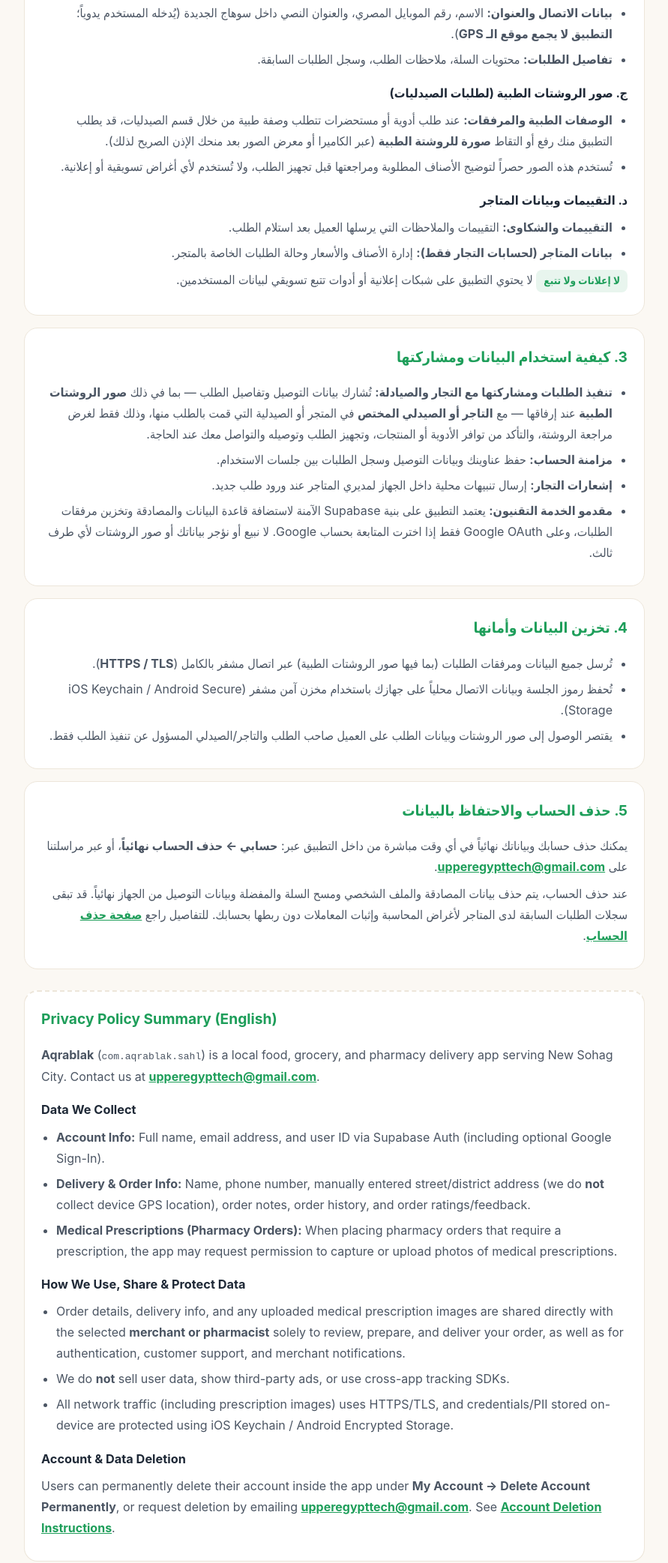
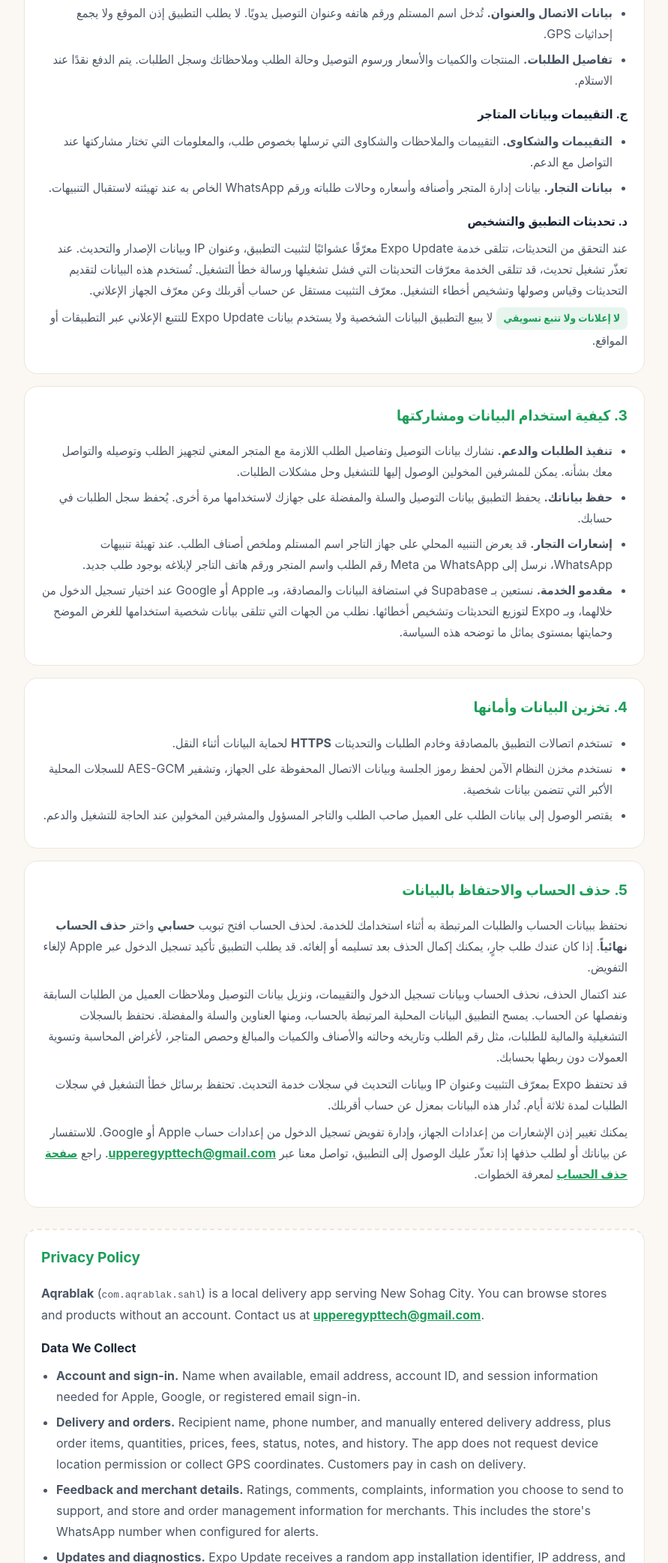
Before and after one commit to albadry1505-design/aqrablak-privacy, a plain HTML site: page index.html in a window 1280 px wide. Shown: the part 715-2800 px from the top of the page at 75% size, without its empty margins (194-1085 px from the left). Drawn offline with Linux system fonts and the light colour scheme.

Commit message:
Update Aqrablak privacy and account deletion disclosures

```diff
--- a/index.html
+++ b/index.html
@@ -107,7 +107,7 @@
   <div class="container">
     <header>
       <h1>سياسة الخصوصية — تطبيق أقربلك (Aqrablak)</h1>
-      <p>معرّف التطبيق: <code>com.aqrablak.sahl</code> • آخر تحديث: 18 نوفمبر 2026</p>
+      <p>معرّف التطبيق <code>com.aqrablak.sahl</code> • آخر تحديث <time datetime="2026-11-22">22 نوفمبر 2026</time></p>
     </header>
 
     <nav>
@@ -130,89 +130,96 @@
 
     <section class="card">
       <h2>2. البيانات التي يجمعها التطبيق</h2>
-      <p>يجمع تطبيق <strong>أقربلك</strong> الحد الأدنى من البيانات اللازمة لتشغيل الخدمة وتنفيذ طلباتك بدقة، وتشمل:</p>
+      <p>يمكنك تصفح المتاجر والمنتجات من دون حساب. نستخدم البيانات التالية لتشغيل الخدمة وتنفيذ الطلبات.</p>
 
       <h3>أ. بيانات الحساب والمصادقة</h3>
       <ul>
-        <li><strong>بيانات الهوية:</strong> الاسم الكامل، البريد الإلكتروني، ومعرّف المستخدم (عند التسجيل بالبريد الإلكتروني أو عبر تسجيل الدخول بحساب Google).</li>
+        <li><strong>بيانات الحساب والمصادقة.</strong> الاسم عند توفره، والبريد الإلكتروني، ومعرّف الحساب، وبيانات الجلسة اللازمة لتسجيل الدخول عبر Apple أو Google أو بالبريد الإلكتروني المسجّل.</li>
       </ul>
 
       <h3>ب. بيانات التوصيل والطلبات</h3>
       <ul>
-        <li><strong>بيانات الاتصال والعنوان:</strong> الاسم، رقم الموبايل المصري، والعنوان النصي داخل سوهاج الجديدة (يُدخله المستخدم يدوياً؛ <strong>التطبيق لا يجمع موقع الـ GPS</strong>).</li>
-        <li><strong>تفاصيل الطلبات:</strong> محتويات السلة، ملاحظات الطلب، وسجل الطلبات السابقة.</li>
+        <li><strong>بيانات الاتصال والعنوان.</strong> تُدخل اسم المستلم ورقم هاتفه وعنوان التوصيل يدويًا. لا يطلب التطبيق إذن الموقع ولا يجمع إحداثيات GPS.</li>
+        <li><strong>تفاصيل الطلبات.</strong> المنتجات والكميات والأسعار ورسوم التوصيل وحالة الطلب وملاحظاتك وسجل الطلبات. يتم الدفع نقدًا عند الاستلام.</li>
       </ul>
 
-      <h3>ج. صور الروشتات الطبية (لطلبات الصيدليات)</h3>
+      <h3>ج. التقييمات وبيانات المتاجر</h3>
       <ul>
-        <li><strong>الوصفات الطبية والمرفقات:</strong> عند طلب أدوية أو مستحضرات تتطلب وصفة طبية من خلال قسم الصيدليات، قد يطلب التطبيق منك رفع أو التقاط <strong>صورة للروشتة الطبية</strong> (عبر الكاميرا أو معرض الصور بعد منحك الإذن الصريح لذلك).</li>
-        <li>تُستخدم هذه الصور حصراً لتوضيح الأصناف المطلوبة ومراجعتها قبل تجهيز الطلب، ولا تُستخدم لأي أغراض تسويقية أو إعلانية.</li>
+        <li><strong>التقييمات والشكاوى.</strong> التقييمات والملاحظات والشكاوى التي ترسلها بخصوص طلب، والمعلومات التي تختار مشاركتها عند التواصل مع الدعم.</li>
+        <li><strong>بيانات التجار.</strong> بيانات إدارة المتجر وأصنافه وأسعاره وحالات طلباته ورقم WhatsApp الخاص به عند تهيئته لاستقبال التنبيهات.</li>
       </ul>
-
-      <h3>د. التقييمات وبيانات المتاجر</h3>
-      <ul>
-        <li><strong>التقييمات والشكاوى:</strong> التقييمات والملاحظات التي يرسلها العميل بعد استلام الطلب.</li>
-        <li><strong>بيانات المتاجر (لحسابات التجار فقط):</strong> إدارة الأصناف والأسعار وحالة الطلبات الخاصة بالمتجر.</li>
-      </ul>
-      <p><span class="badge">لا إعلانات ولا تتبع</span> لا يحتوي التطبيق على شبكات إعلانية أو أدوات تتبع تسويقي لبيانات المستخدمين.</p>
+      <h3>د. تحديثات التطبيق والتشخيص</h3>
+      <p>عند التحقق من التحديثات، تتلقى خدمة Expo Update معرّفًا عشوائيًا لتثبيت التطبيق، وعنوان IP وبيانات الإصدار والتحديث. عند تعذّر تشغيل تحديث، قد تتلقى الخدمة معرّفات التحديثات التي فشل تشغيلها ورسالة خطأ التشغيل. تُستخدم هذه البيانات لتقديم التحديثات وقياس وصولها وتشخيص أخطاء التشغيل. معرّف التثبيت مستقل عن حساب أقربلك وعن معرّف الجهاز الإعلاني.</p>
+      <p><span class="badge">لا إعلانات ولا تتبع تسويقي</span> لا يبيع التطبيق البيانات الشخصية ولا يستخدم بيانات Expo Update للتتبع الإعلاني عبر التطبيقات أو المواقع.</p>
     </section>
 
     <section class="card">
       <h2>3. كيفية استخدام البيانات ومشاركتها</h2>
       <ul>
-        <li><strong>تنفيذ الطلبات ومشاركتها مع التجار والصيادلة:</strong> تُشارك بيانات التوصيل وتفاصيل الطلب — بما في ذلك <strong>صور الروشتات الطبية</strong> عند إرفاقها — مع <strong>التاجر أو الصيدلي المختص</strong> في المتجر أو الصيدلية التي قمت بالطلب منها، وذلك فقط لغرض مراجعة الروشتة، والتأكد من توافر الأدوية أو المنتجات، وتجهيز الطلب وتوصيله والتواصل معك عند الحاجة.</li>
-        <li><strong>مزامنة الحساب:</strong> حفظ عناوينك وبيانات التوصيل وسجل الطلبات بين جلسات الاستخدام.</li>
-        <li><strong>إشعارات التجار:</strong> إرسال تنبيهات محلية داخل الجهاز لمديري المتاجر عند ورود طلب جديد.</li>
-        <li><strong>مقدمو الخدمة التقنيون:</strong> يعتمد التطبيق على بنية Supabase الآمنة لاستضافة قاعدة البيانات والمصادقة وتخزين مرفقات الطلبات، وعلى Google OAuth فقط إذا اخترت المتابعة بحساب Google. لا نبيع أو نؤجر بياناتك أو صور الروشتات لأي طرف ثالث.</li>
+        <li><strong>تنفيذ الطلبات والدعم.</strong> نشارك بيانات التوصيل وتفاصيل الطلب اللازمة مع المتجر المعني لتجهيز الطلب وتوصيله والتواصل معك بشأنه. يمكن للمشرفين المخولين الوصول إليها للتشغيل وحل مشكلات الطلبات.</li>
+        <li><strong>حفظ بياناتك.</strong> يحفظ التطبيق بيانات التوصيل والسلة والمفضلة على جهازك لاستخدامها مرة أخرى. يُحفظ سجل الطلبات في حسابك.</li>
+        <li><strong>إشعارات التجار.</strong> قد يعرض التنبيه المحلي على جهاز التاجر اسم المستلم وملخص أصناف الطلب. عند تهيئة تنبيهات WhatsApp، نرسل إلى WhatsApp من Meta رقم الطلب واسم المتجر ورقم هاتف التاجر لإبلاغه بوجود طلب جديد.</li>
+        <li><strong>مقدمو الخدمة.</strong> نستعين بـ Supabase في استضافة البيانات والمصادقة، وبـ Apple أو Google عند اختيار تسجيل الدخول من خلالهما، وبـ Expo لتوزيع التحديثات وتشخيص أخطائها. نطلب من الجهات التي تتلقى بيانات شخصية استخدامها للغرض الموضح وحمايتها بمستوى يماثل ما توضحه هذه السياسة.</li>
       </ul>
     </section>
 
     <section class="card">
       <h2>4. تخزين البيانات وأمانها</h2>
       <ul>
-        <li>تُرسل جميع البيانات ومرفقات الطلبات (بما فيها صور الروشتات الطبية) عبر اتصال مشفر بالكامل (<strong>HTTPS / TLS</strong>).</li>
-        <li>تُحفظ رموز الجلسة وبيانات الاتصال محلياً على جهازك باستخدام مخزن آمن مشفر (iOS Keychain / Android Secure Storage).</li>
-        <li>يقتصر الوصول إلى صور الروشتات وبيانات الطلب على العميل صاحب الطلب والتاجر/الصيدلي المسؤول عن تنفيذ الطلب فقط.</li>
+        <li>تستخدم اتصالات التطبيق بالمصادقة وخادم الطلبات والتحديثات <strong>HTTPS</strong> لحماية البيانات أثناء النقل.</li>
+        <li>نستخدم مخزن النظام الآمن لحفظ رموز الجلسة وبيانات الاتصال المحفوظة على الجهاز، وتشفير AES-GCM للسجلات المحلية الأكبر التي تتضمن بيانات شخصية.</li>
+        <li>يقتصر الوصول إلى بيانات الطلب على العميل صاحب الطلب والتاجر المسؤول والمشرفين المخولين عند الحاجة للتشغيل والدعم.</li>
       </ul>
     </section>
 
     <section class="card">
       <h2>5. حذف الحساب والاحتفاظ بالبيانات</h2>
       <p>
-        يمكنك حذف حسابك وبياناتك نهائياً في أي وقت مباشرة من داخل التطبيق عبر:
-        <strong>حسابي ← حذف الحساب نهائياً</strong>، أو عبر مراسلتنا على
-        <a class="email-link" href="mailto:upperegypttech@gmail.com">upperegypttech@gmail.com</a>.
+        نحتفظ ببيانات الحساب والطلبات المرتبطة به أثناء استخدامك للخدمة. لحذف الحساب افتح تبويب <strong>حسابي</strong> واختر <strong>حذف الحساب نهائياً</strong>. إذا كان عندك طلب جارٍ، يمكنك إكمال الحذف بعد تسليمه أو إلغائه. قد يطلب التطبيق تأكيد تسجيل الدخول عبر Apple لإلغاء التفويض.
       </p>
       <p>
-        عند حذف الحساب، يتم حذف بيانات المصادقة والملف الشخصي ومسح السلة والمفضلة وبيانات التوصيل من الجهاز نهائياً.
-        قد تبقى سجلات الطلبات السابقة لدى المتاجر لأغراض المحاسبة وإثبات المعاملات دون ربطها بحسابك.
-        للتفاصيل راجع <a class="email-link" href="delete-account.html">صفحة حذف الحساب</a>.
+        عند اكتمال الحذف، نحذف الحساب وبيانات تسجيل الدخول والتقييمات، ونزيل بيانات التوصيل وملاحظات العميل من الطلبات السابقة ونفصلها عن الحساب. يمسح التطبيق البيانات المحلية المرتبطة بالحساب، ومنها العناوين والسلة والمفضلة. نحتفظ بالسجلات التشغيلية والمالية للطلبات، مثل رقم الطلب وتاريخه وحالته والأصناف والكميات والمبالغ وحصص المتاجر، لأغراض المحاسبة وتسوية العمولات دون ربطها بحسابك.
+      </p>
+      <p>
+        قد تحتفظ Expo بمعرّف التثبيت وعنوان IP وبيانات التحديث في سجلات خدمة التحديث. تحتفظ برسائل خطأ التشغيل في سجلات الطلبات لمدة ثلاثة أيام. تُدار هذه البيانات بمعزل عن حساب أقربلك.
+      </p>
+      <p>
+        يمكنك تغيير إذن الإشعارات من إعدادات الجهاز، وإدارة تفويض تسجيل الدخول من إعدادات حساب Apple أو Google. للاستفسار عن بياناتك أو لطلب حذفها إذا تعذّر عليك الوصول إلى التطبيق، تواصل معنا عبر <a class="email-link" href="mailto:upperegypttech@gmail.com">upperegypttech@gmail.com</a>. راجع <a class="email-link" href="delete-account.html">صفحة حذف الحساب</a> لمعرفة الخطوات.
       </p>
     </section>
 
-    <section class="card en-section">
-      <h2>Privacy Policy Summary (English)</h2>
+    <section class="card en-section" lang="en" dir="ltr">
+      <h2>Privacy Policy</h2>
       <p>
-        <strong>Aqrablak</strong> (<code>com.aqrablak.sahl</code>) is a local food, grocery, and pharmacy delivery app serving New Sohag City.
+        <strong>Aqrablak</strong> (<code>com.aqrablak.sahl</code>) is a local delivery app serving New Sohag City. You can browse stores and products without an account.
         Contact us at <a class="email-link" href="mailto:upperegypttech@gmail.com">upperegypttech@gmail.com</a>.
       </p>
       <h3>Data We Collect</h3>
       <ul>
-        <li><strong>Account Info:</strong> Full name, email address, and user ID via Supabase Auth (including optional Google Sign-In).</li>
-        <li><strong>Delivery &amp; Order Info:</strong> Name, phone number, manually entered street/district address (we do <strong>not</strong> collect device GPS location), order notes, order history, and order ratings/feedback.</li>
-        <li><strong>Medical Prescriptions (Pharmacy Orders):</strong> When placing pharmacy orders that require a prescription, the app may request permission to capture or upload photos of medical prescriptions.</li>
+        <li><strong>Account and sign-in.</strong> Name when available, email address, account ID, and session information needed for Apple, Google, or registered email sign-in.</li>
+        <li><strong>Delivery and orders.</strong> Recipient name, phone number, and manually entered delivery address, plus order items, quantities, prices, fees, status, notes, and history. The app does not request device location permission or collect GPS coordinates. Customers pay in cash on delivery.</li>
+        <li><strong>Feedback and merchant details.</strong> Ratings, comments, complaints, information you choose to send to support, and store and order management information for merchants. This includes the store's WhatsApp number when configured for alerts.</li>
+        <li><strong>Updates and diagnostics.</strong> Expo Update receives a random app installation identifier, IP address, and build and update information when the app checks for updates. If an update fails to launch, Expo may receive the failed update IDs and a launch error. These data are used to deliver updates, measure their delivery, and diagnose launch problems. The installation identifier is independent of your Aqrablak account and your device's advertising identifier.</li>
       </ul>
       <h3>How We Use, Share &amp; Protect Data</h3>
       <ul>
-        <li>Order details, delivery info, and any uploaded medical prescription images are shared directly with the selected <strong>merchant or pharmacist</strong> solely to review, prepare, and deliver your order, as well as for authentication, customer support, and merchant notifications.</li>
-        <li>We do <strong>not</strong> sell user data, show third-party ads, or use cross-app tracking SDKs.</li>
-        <li>All network traffic (including prescription images) uses HTTPS/TLS, and credentials/PII stored on-device are protected using iOS Keychain / Android Encrypted Storage.</li>
+        <li>We share the delivery and order details needed by each assigned merchant to prepare and deliver the order and contact the recipient. Authorized staff can access order data for operations and support. The app saves delivery details, cart, and favorites on your device, and order history in your account.</li>
+        <li>Local alerts on a merchant's device may show the recipient's name and a summary of order items. If WhatsApp alerts are configured, Meta's WhatsApp service receives the order number, store name, and merchant phone number for the alert.</li>
+        <li>We use Supabase for hosting and authentication, Apple or Google for your chosen social sign-in, and Expo for updates and update diagnostics. We require recipients of personal data to use it for the stated purpose and protect it to a comparable standard. We do not sell personal data, display advertising, or use Expo Update data to track you across apps or websites for advertising.</li>
+        <li>The app uses HTTPS for sign-in, order services, and updates. It uses the operating system's secure storage for session tokens and saved contact details, and AES-GCM encryption for larger local records that contain personal data.</li>
       </ul>
       <h3>Account &amp; Data Deletion</h3>
       <p>
-        Users can permanently delete their account inside the app under <strong>My Account &rarr; Delete Account Permanently</strong>,
-        or request deletion by emailing <a class="email-link" href="mailto:upperegypttech@gmail.com">upperegypttech@gmail.com</a>.
-        See <a class="email-link" href="delete-account.html">Account Deletion Instructions</a>.
+        We retain account and associated order data while you use the service. In the app, open <strong>My Account</strong> and choose <strong>Delete Account Permanently</strong>. You can complete deletion once open orders have been delivered or cancelled. The app may ask you to confirm your Apple sign-in so it can revoke authorization.
+      </p>
+      <p>
+        When deletion completes, we delete the account, sign-in data, and feedback, and remove delivery details and customer notes from past orders. The app clears account data stored locally, including saved addresses, cart, and favorites. We retain order records such as references, dates, status, items, quantities, amounts, and merchant shares for accounting and commission settlement without linking them to your account.
+      </p>
+      <p>
+        Expo can retain installation identifiers, IP addresses, and update information in its update records. Expo retains launch error text in request logs for three days. These records are managed separately from your Aqrablak account.
+      </p>
+      <p>
+        You can change notification permissions in your device settings and manage sign-in authorization in your Apple or Google account settings. If you cannot access the app or have a privacy or deletion request, contact <a class="email-link" href="mailto:upperegypttech@gmail.com">upperegypttech@gmail.com</a>. See the <a class="email-link" href="delete-account.html">account deletion instructions</a> for details.
       </p>
     </section>
 
```
Also changed, not shown: delete-account.html (+27 -19 lines).
